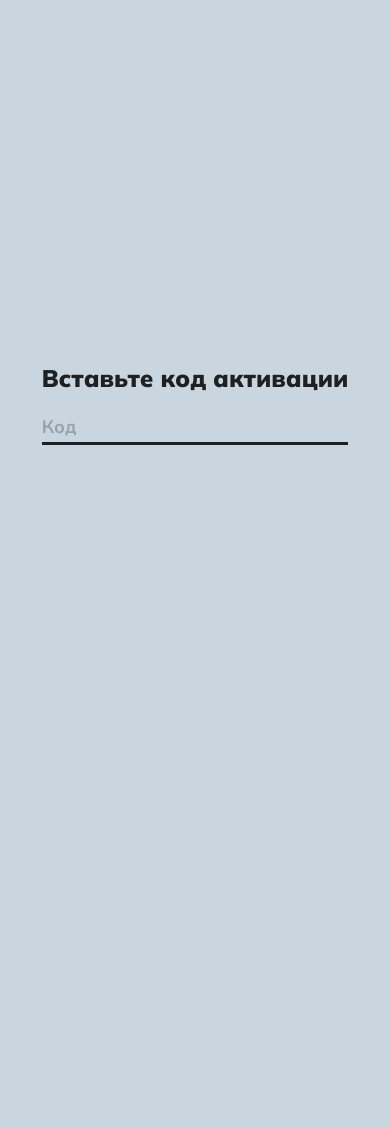
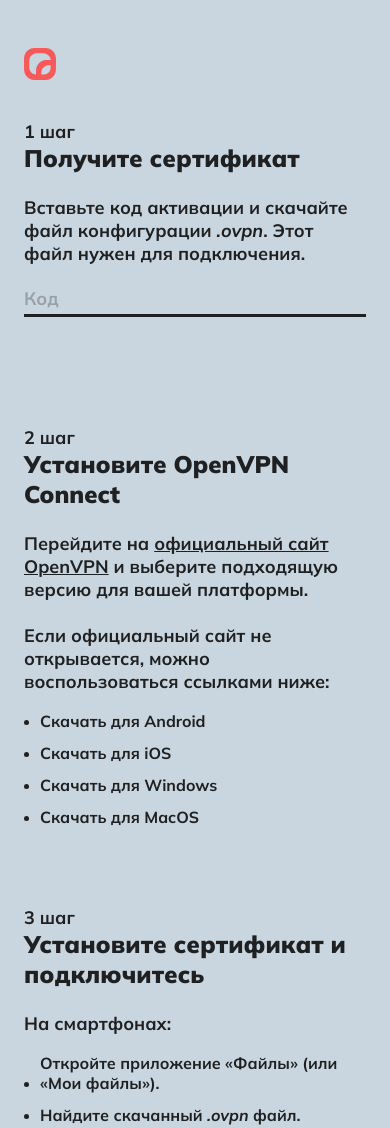
Before and after one commit to xBitly/xbitly.github.io, a plain HTML site: page vpn/code.html in a window 390 px wide. Shown: the top 1128 px of the page. Before the commit the page ends 844 px from the top, so only its background shows below. Drawn offline with Linux system fonts and the light colour scheme.

Commit message:
add instuction

```diff
--- a/css/main/text.css
+++ b/css/main/text.css
@@ -30,7 +30,20 @@ p {
     white-space: normal;
 }
 
+.plink {
+    font-family: "Mulish", sans-serif;
+    font-weight: 700;
+    text-decoration: underline;
+    font-size: 24px;
+}
+
 .subtitle {
+    display: inline-block;
+    font-size: 16px;
+    margin: 0;
+}
+
+.subtitle-a {
     display: inline-block;
     font-size: 16px;
     margin: 0;
@@ -81,6 +94,9 @@ a:active, .subtitle-link:active {
     p {
         font-size: 22px;
     }
+    .plink {
+        font-size: 22px;
+    }
     .subtitle {
         font-size: 16px;
     }
@@ -108,6 +124,9 @@ a:active, .subtitle-link:active {
     p {
         font-size: 18px;
     }
+    .plink {
+        font-size: 18px;
+    }
     .subtitle {
         font-size: 14px;
     }
--- a/css/vpn/vpn.css
+++ b/css/vpn/vpn.css
@@ -8,11 +8,12 @@ body {
     display: flex;
     flex-direction: column;
     align-items: center;
-    justify-content: center;
+    justify-content: start;
 }
 
 #main {
-    padding: 24px;
+    padding: 48px 24px;
+    max-width: 50%;
 }
 
 input[type="text"], input[type="tel"], input[type="email"] {
@@ -57,6 +58,24 @@ input:invalid {
     background-color: rgba(0, 0, 0, 0);
 }
 
+ul {
+    margin-block-start: 12px;
+    margin-block-end: 12px;
+    padding-inline-start: 16px;
+}
+
+li {
+    padding-top: 6px;
+    padding-bottom: 6px;
+}
+
+.line {
+    margin-top: 24px;
+    margin-bottom: 24px;
+    width: 100%;
+    height: 50px;
+}
+
 @media (max-width: 1024px) {
     input[type="text"], input[type="tel"], input[type="email"] {
         padding: 6px 0;
@@ -66,6 +85,14 @@ input:invalid {
 
     input::placeholder {
         font-size: 22px;
+    }
+
+    .line {
+        height: 25px;
+    }
+
+    #main {
+        max-width: 75%;
     }
 }
 
@@ -79,4 +106,8 @@ input:invalid {
     input::placeholder {
         font-size: 18px;
     }
+
+    #main {
+        max-width: 100%;
+    }
 }
--- a/vpn/code.html
+++ b/vpn/code.html
@@ -16,12 +16,50 @@
 </head>
 <body>
 <div id="main">
-    <h2>Вставьте код активации</h2>
+    <img id="logo" src="../files/branding/logo.svg" alt="Логотип Quark Studio"/>
+    <br>
+    <br>
+    <br>
+    <p>1 шаг</p>
+    <h2>Получите сертификат</h2>
+    <p><br>Вставьте код активации и скачайте файл конфигурации <i>.ovpn</i>. Этот файл нужен для подключения.</p>
     <br>
     <input type="text" name="name" placeholder="Код" required>
     <br>
     <br>
     <p class="subtitle red"></p>
+    <div class="line"></div>
+    <p>2 шаг</p>
+    <h2>Установите OpenVPN Connect</h2>
+    <p><br>Перейдите на <a class="plink" href="https://openvpn.net/client/" target="_blank">официальный сайт OpenVPN</a> и выберите подходящую версию для вашей платформы.<br><br>Если официальный сайт не открывается, можно воспользоваться ссылками ниже:</p>
+    <ul>
+        <li><a href="https://play.google.com/store/apps/details?id=net.openvpn.openvpn" target="_blank">Скачать для Android</a></li>
+        <li><a href="https://itunes.apple.com/us/app/openvpn-connect/id590379981?mt=8" target="_blank">Скачать для iOS</a></li>
+        <li><a href="https://beetlink.ru/storage/download/openvpn-connect-3.7.1.5558_signed.dmg" target="_blank">Скачать для Windows</a></li>
+        <li><a href="https://beetlink.ru/storage/download/openvpn-connect-3.7.2.4253_signed.msi" target="_blank">Скачать для MacOS</a></li>
+    </ul>
+    <div class="line"></div>
+    <p>3 шаг</p>
+    <h2>Установите сертификат и подключитесь</h2>
+    <p><br>На смартфонах:<br></p>
+    <ul>
+        <li><p class="subtitle-a">Откройте приложение «Файлы» (или «Мои файлы»).</p></li>
+        <li><p class="subtitle-a">Найдите скачанный <i>.ovpn</i> файл.</p></li>
+        <li><p class="subtitle-a">Нажмите «Поделиться» и выберите OpenVPN Connect.</p></li>
+        <li><p class="subtitle-a">В приложении нажмите «Добавить», затем «Подключиться».</p></li>
+    </ul>
+    <p><br>На компьютере:<br></p>
+    <ul>
+        <li><p class="subtitle-a">Откройте установленное приложение OpenVPN Connect.</p></li>
+        <li><p class="subtitle-a">Перетащите <i>.ovpn</i> файл в окно программы.</p></li>
+        <li><p class="subtitle-a">Подтвердите импорт и нажмите «Подключиться».</p></li>
+    </ul>
+    <div class="line"></div>
+    <h2>Если возникнут сложности — напишите нам, поможем!</h2>
+    <br>
+    <a href="mailto:hello@qstudio.tech" class="big-button">
+        hello@qstudio.tech
+    </a>
 </div>
 <script>
     const input = document.querySelector('input[name="name"]');
```
